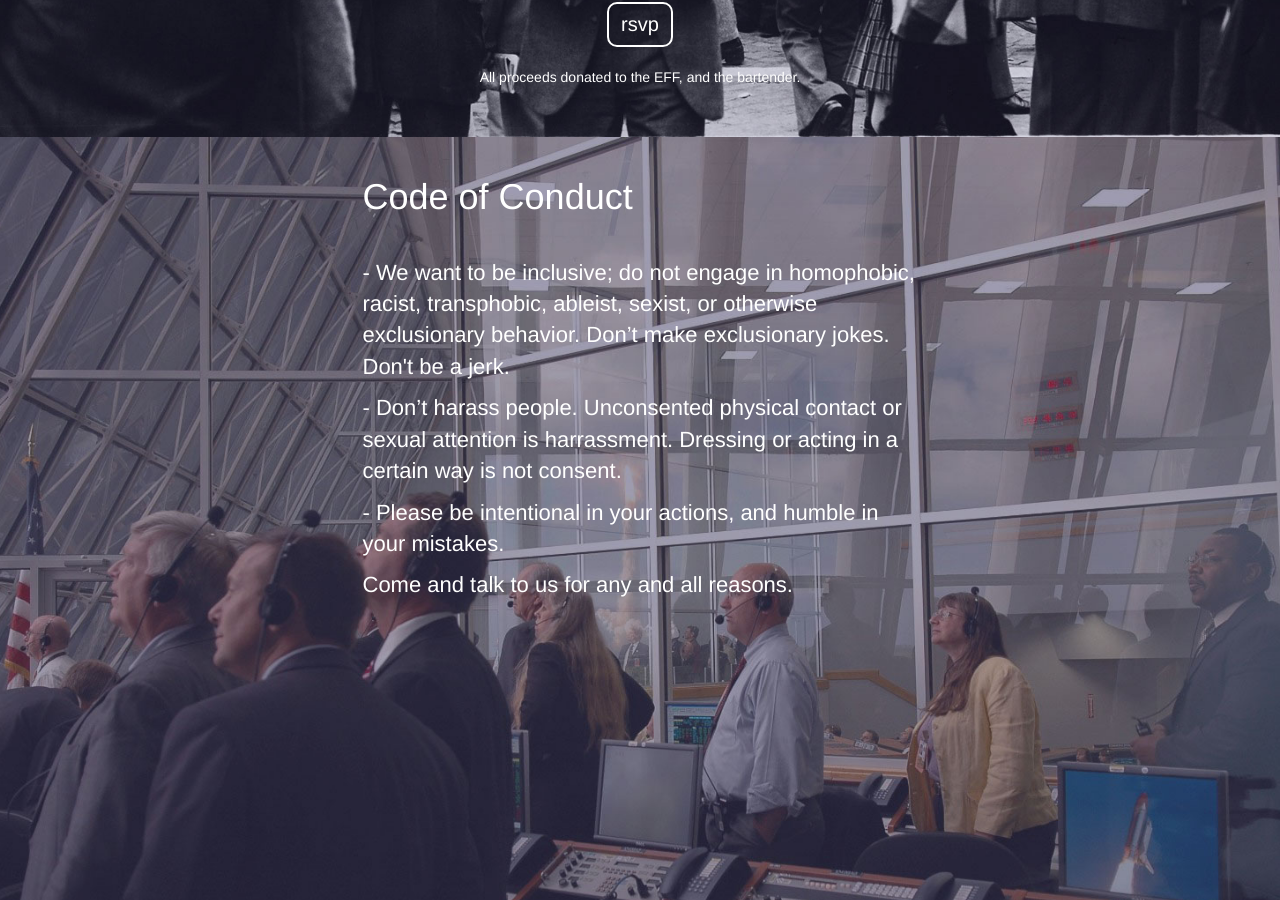
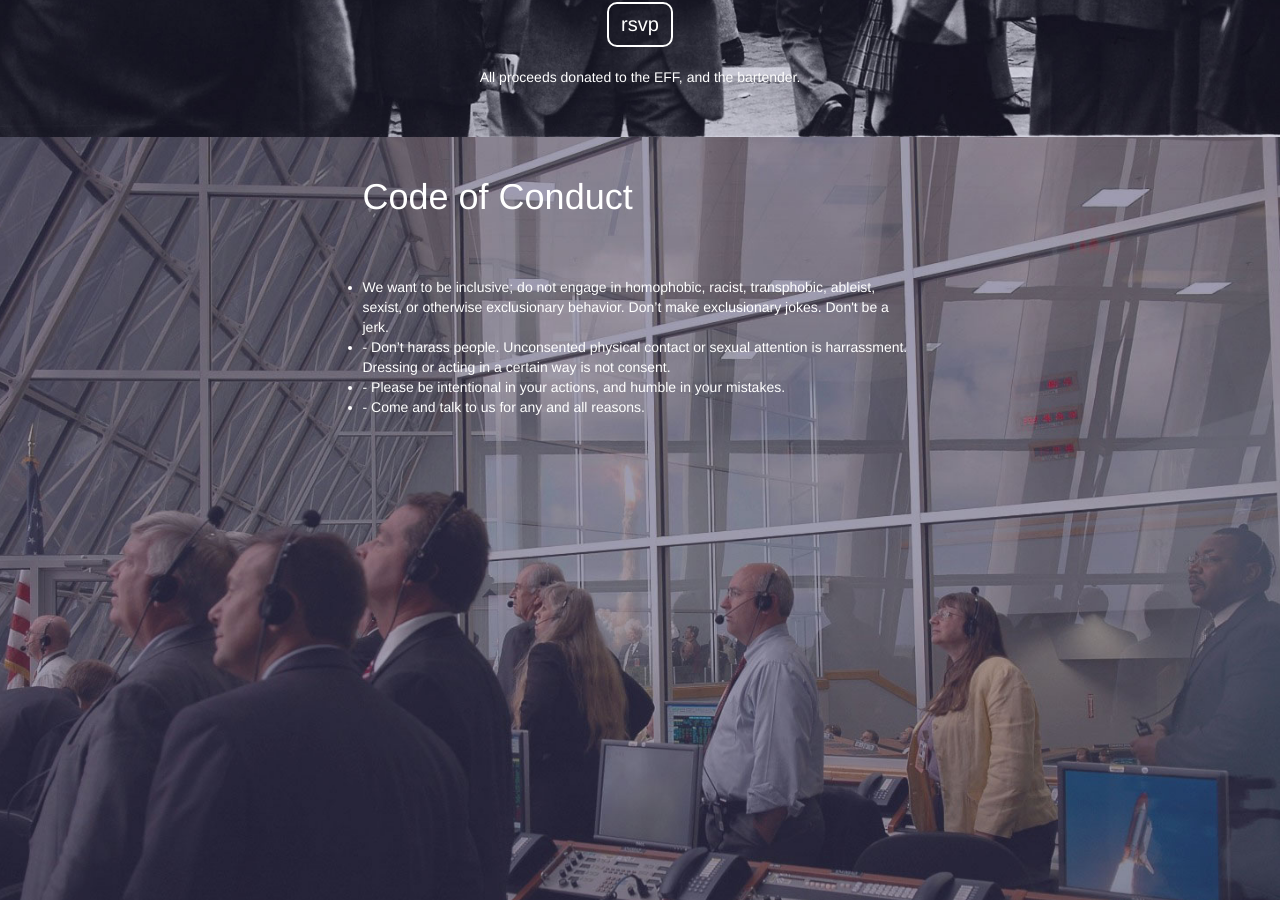
Before and after one commit to stateio/xvzf, a Jekyll site: the page persistence.html, which Jekyll copies as it is, in a window 1280 px wide and 900 px high, scrolled down 1663 px. Built offline with Jekyll 4.4.1, drawn with Linux system fonts in a browser that asks for light colours; Markdown is read by kramdown in place of the engine named in the settings; a script that is not in the unit is left out.

Commit message:
persistence <ul>

```diff
--- a/persistence.html
+++ b/persistence.html
@@ -71,10 +71,13 @@
           <div class="col-md-6 col-md-offset-3">
             <h1>Code of Conduct</h1>
             <br/>
-            <p>- We want to be inclusive; do not engage in homophobic, racist, transphobic, ableist, sexist, or otherwise exclusionary behavior. Don’t make exclusionary jokes. Don't be a jerk.</p>
-            <p>- Don’t harass people. Unconsented physical contact or sexual attention is harrassment. Dressing or acting in a certain way is not consent.</p>
-            <p>- Please be intentional in your actions, and humble in your mistakes.</p>
-            <p>Come and talk to us for any and all reasons.</p>
+            <br/>
+            <ul>
+              <li>We want to be inclusive; do not engage in homophobic, racist, transphobic, ableist, sexist, or otherwise exclusionary behavior. Don’t make exclusionary jokes. Don't be a jerk.</li>
+              <li>- Don’t harass people. Unconsented physical contact or sexual attention is harrassment. Dressing or acting in a certain way is not consent.</li>
+              <li>- Please be intentional in your actions, and humble in your mistakes.</li>
+              <li>- Come and talk to us for any and all reasons.</li>
+            </ul>
 
 
           </div>
```
